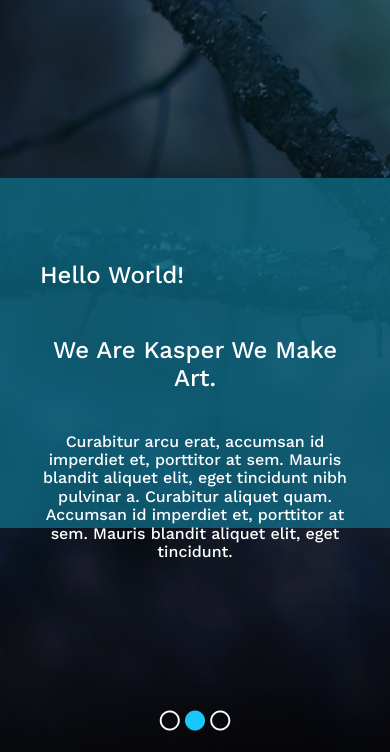
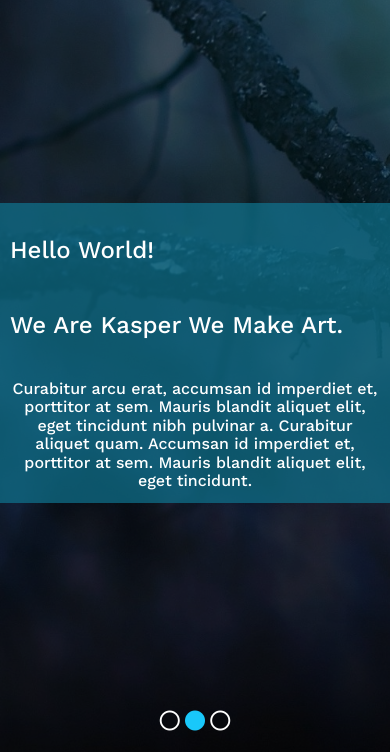
Before and after one commit to Feky7/2nd-temp, a plain HTML site: page index.html in a window 390 px wide. Shown: the part 92-844 px from the top of the page. Drawn offline with nearby package versions, Linux system fonts and the light colour scheme.

Commit message:
Update main.css

```diff
--- a/css/main.css
+++ b/css/main.css
@@ -182,8 +182,8 @@ p {
 @media (max-width :767px) {
     .landing .maincard {
         width: 100%;
-        height: 350px;
-        top:40%;
+        height: 300px;
+        Padding:10px;
     }
 }
 .landing
```
